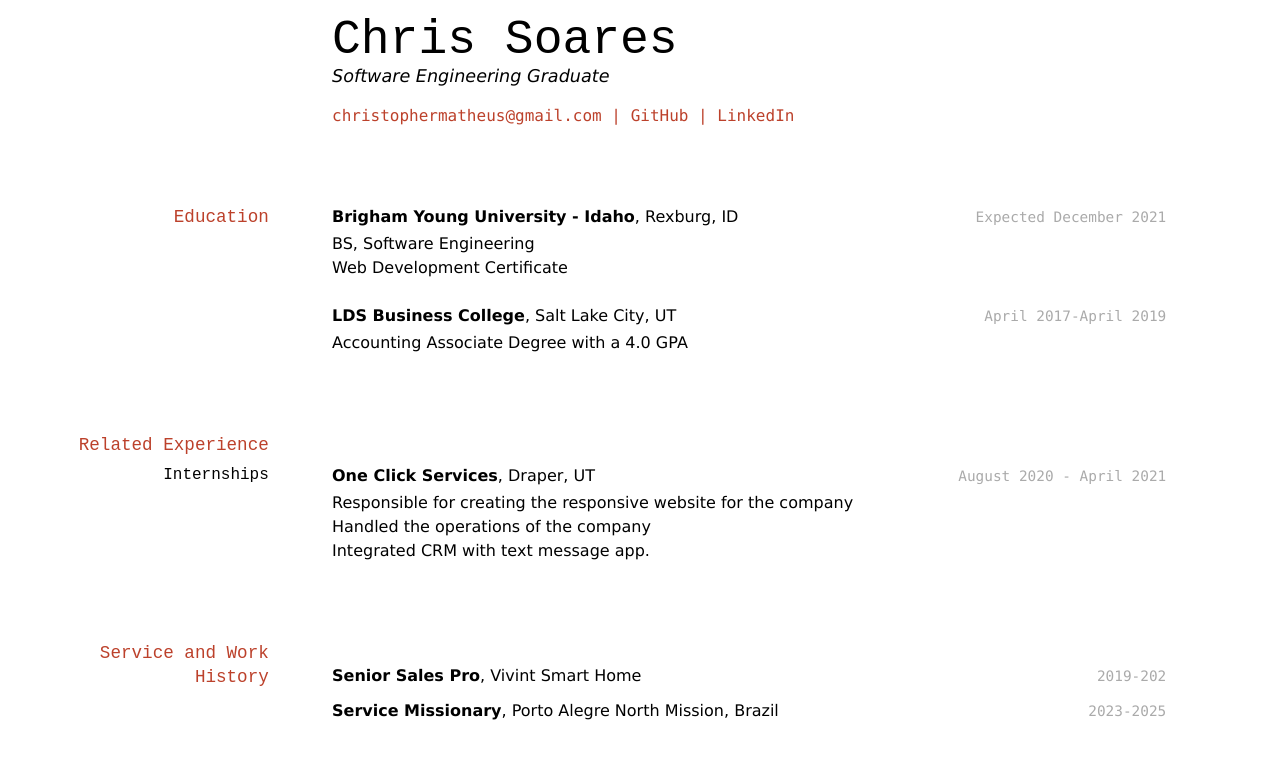
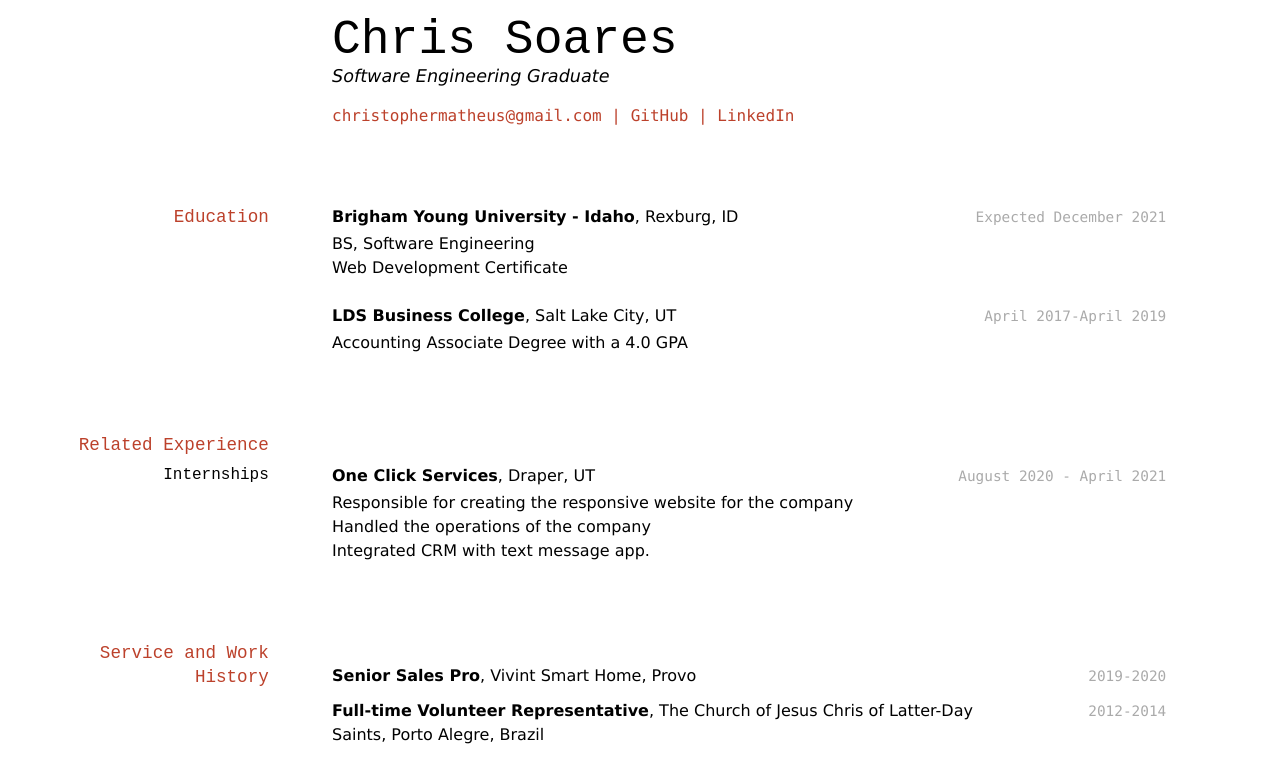
Before and after one commit to chrissoares26/chrissoares_resume, a Jekyll site: the page built from docs/index.md, in a window 1280 px wide. Shown: the top 783 px of the page. Built offline with Jekyll 4.4.1, drawn with Linux system fonts in a browser that asks for light colours.

Commit message:
Update index.md

```diff
--- a/docs/index.md
+++ b/docs/index.md
@@ -41,12 +41,12 @@ __One Click Services__, Draper, UT
 
 ## Service and Work History
 
-`2019-202`
-__Senior Sales Pro__, Vivint Smart Home
+`2019-2020`
+__Senior Sales Pro__, Vivint Smart Home, Provo
 
 
-`2023-2025`
-__Service Missionary__, Porto Alegre North Mission, Brazil
+`2012-2014`
+__Full-time Volunteer Representative__, The Church of Jesus Chris of Latter-Day Saints, Porto Alegre, Brazil
 
 
 
```
